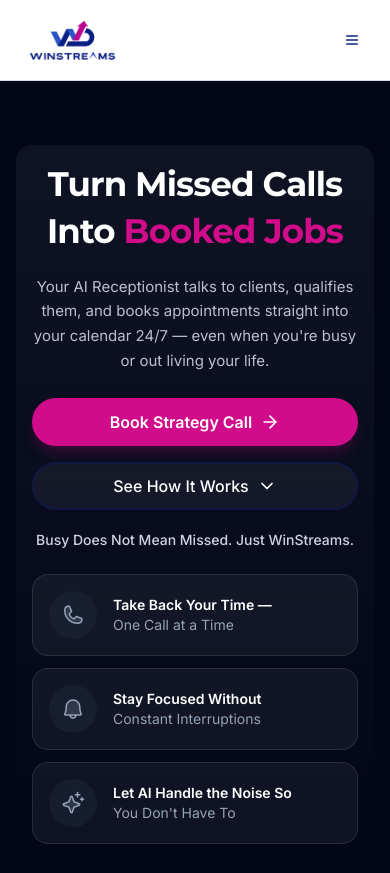
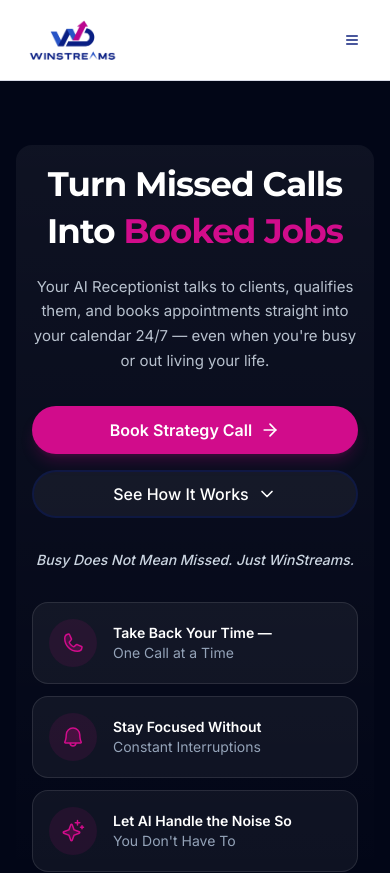
Before and after one commit to winstreams/winstreams-homepage-main, a React (Vite) app: page / in a window 390 px wide. Shown: the top 873 px of the page. Built offline with nearby package versions, Linux system fonts and the light colour scheme; the HTML template or start-up script is replaced by a standard one.

Commit message:
New spacing fixes mobile

```diff
--- a/src/components/Hero.tsx
+++ b/src/components/Hero.tsx
@@ -76,7 +76,7 @@ const Hero = () => {
     { id: "sun", day: "S", jobs: 2 },
   ];
 
-  // BENEFITS DATA (Services Hero style - with icon circles + two-line text)
+  // BENEFITS DATA - EXACT icon colors from Services Hero
   const benefits: Benefit[] = [
     {
       id: "time",
@@ -159,12 +159,12 @@ const Hero = () => {
             </h1>
 
             {/* SUBHEAD */}
-            <p className="text-[15px] sm:text-base md:text-xl text-slate-300/90 mb-6 leading-[1.65] md:leading-relaxed max-w-[46ch] md:max-w-2xl mx-auto">
+            <p className="text-[15px] sm:text-base md:text-xl text-slate-300/90 mb-8 leading-[1.65] md:leading-relaxed max-w-[46ch] md:max-w-2xl mx-auto">
               Your AI Receptionist talks to clients, qualifies them, and books appointments straight into your calendar 24/7 — even when you're busy or out living your life.
             </p>
 
-            {/* CTAs */}
-            <div className="flex flex-col sm:flex-row justify-center gap-4 mb-5">
+            {/* CTAs - EXACT Services Hero sizing */}
+            <div className="flex flex-col sm:flex-row justify-center gap-4 mb-8">
               <button
                 type="button"
                 onClick={handleCTAClick}
@@ -186,21 +186,19 @@ const Hero = () => {
               </button>
             </div>
 
-            {/* TAGLINE - Refined: sm text-base (one size smaller) + font-medium (not bold, not regular) */}
-            <p className="text-sm md:text-base text-slate-300 font-medium mb-6">
+            {/* TAGLINE - EXACT Services Hero style */}
+            <p className="text-sm md:text-base text-slate-300 font-medium mb-8 italic">
               Busy Does Not Mean Missed. Just WinStreams.
             </p>
 
-            {/* BENEFITS - Services Hero Style with SUBTLE icon colors */}
-            {/* Icon background: magenta/10 → slate/10 (more neutral) */}
-            {/* Icon color: brand-magenta → slate-400 (softer, doesn't compete with CTAs) */}
+            {/* BENEFITS - EXACT Services Hero colors (magenta icons) */}
             <div className="mx-auto max-w-md space-y-3">
               {benefits.map((benefit) => {
                 const BenefitIcon = benefit.icon;
                 return (
                   <div key={benefit.id} className="flex items-center gap-4 rounded-2xl bg-white/5 border border-white/10 p-4 text-left">
-                    <div className="flex-shrink-0 w-12 h-12 rounded-full bg-slate-800/50 flex items-center justify-center">
-                      <BenefitIcon size={24} weight="duotone" className="text-slate-400" />
+                    <div className="flex-shrink-0 w-12 h-12 rounded-full bg-brand-magenta/10 flex items-center justify-center">
+                      <BenefitIcon size={24} weight="duotone" className="text-brand-magenta" />
                     </div>
                     <div className="flex-1 min-w-0">
                       <div className="text-sm font-semibold text-white leading-tight">
```
